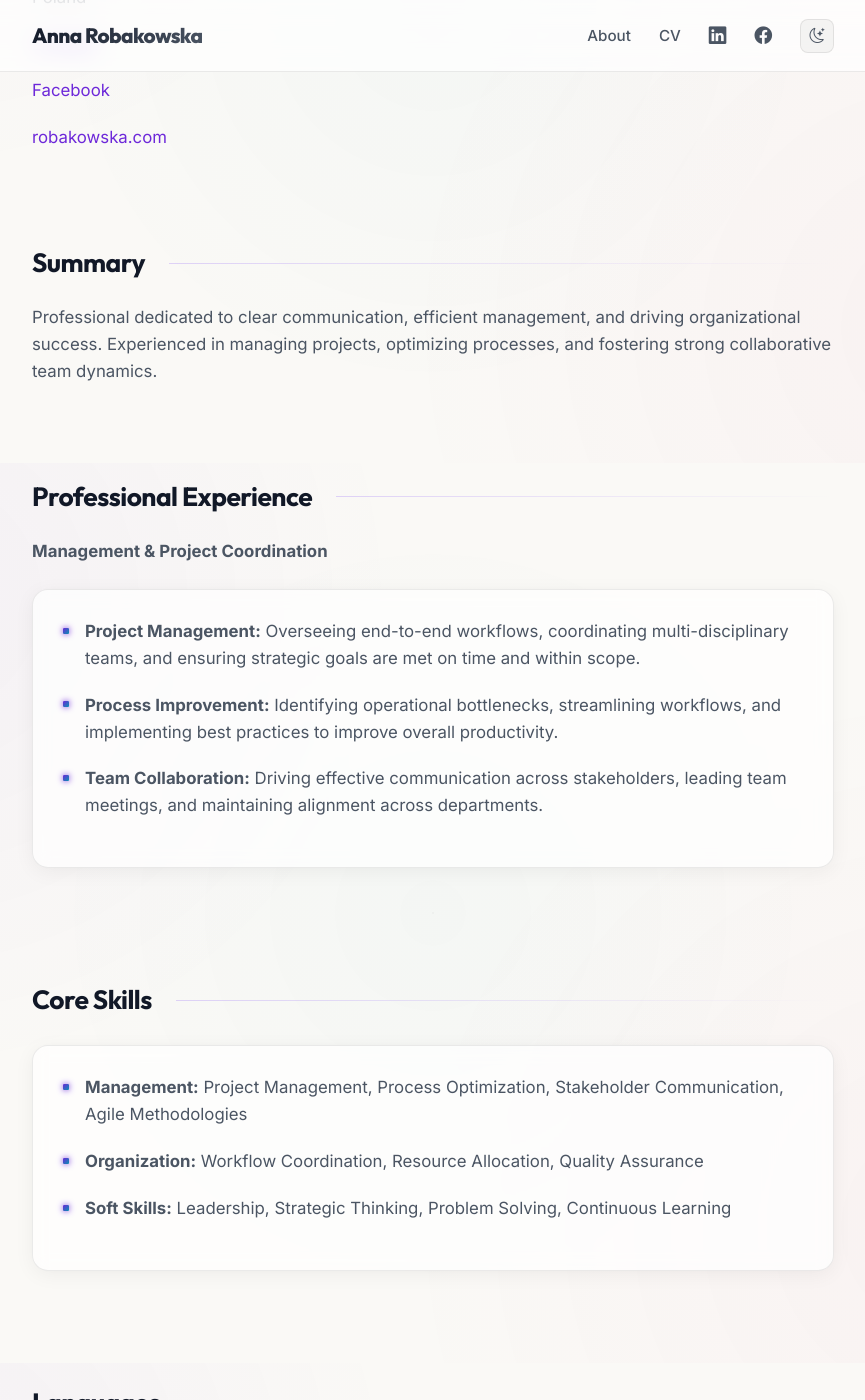
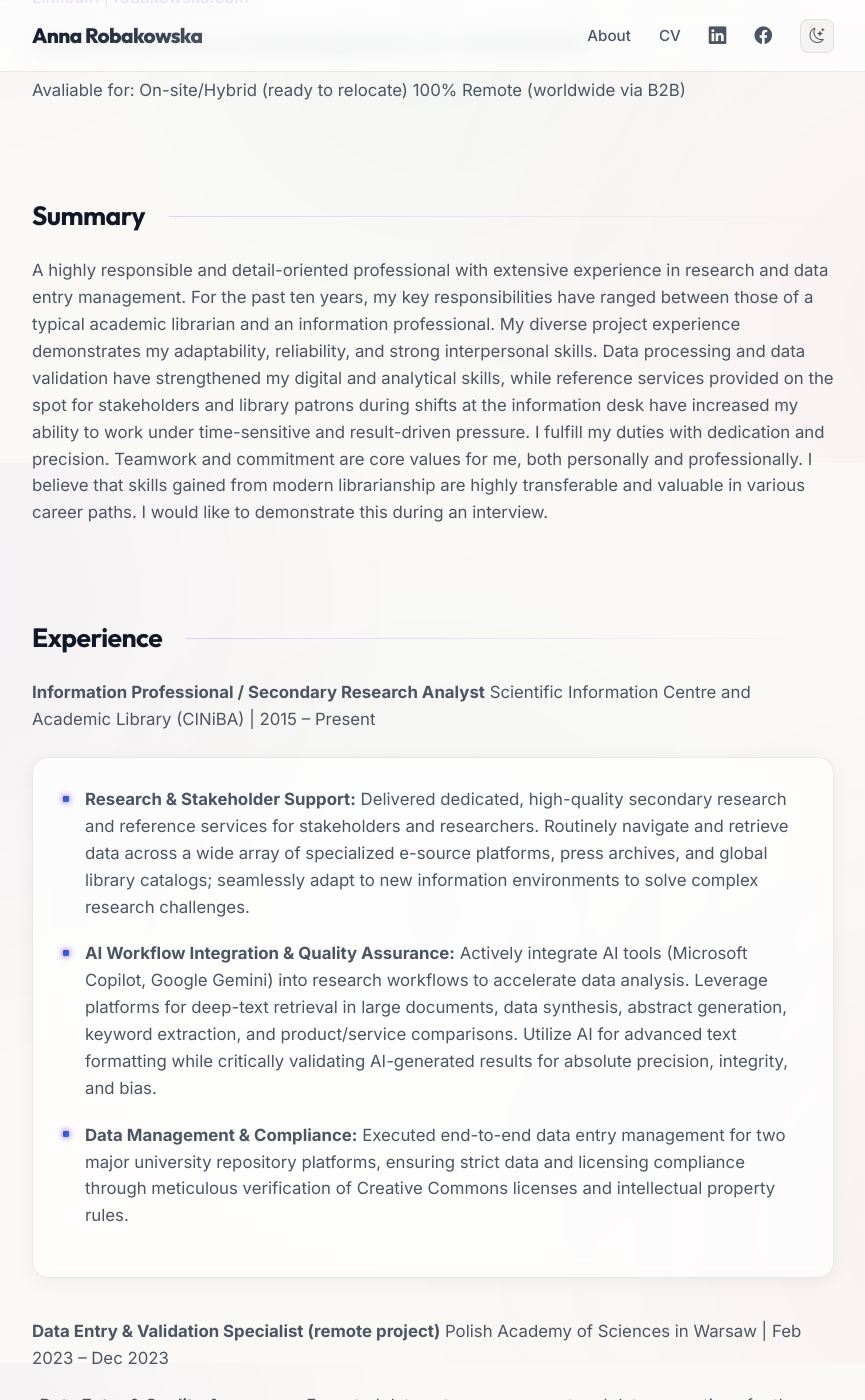
Before and after one commit to arobakowska/arobakowska.github.io, a Jekyll site: the page built from cv.md, in a window 1280 px wide and 1400 px high, scrolled down 437 px. Shown: the whole window, without its empty margins (207-1072 px from the left). Built offline with Jekyll 4.4.1, drawn with Linux system fonts in a browser that asks for light colours; our own code applies the rules of GitHub Pages for plain Markdown files; some of the changed text lies outside the part shown.

Commit message:
feat: enhance CV with detailed experience and skills; update contact information

```diff
--- a/cv.md
+++ b/cv.md
@@ -13,47 +13,90 @@ I agree to the processing of personal data provided in this document for realizi
 </div>
 
 # Anna Robakowska
+[LinkedIn](https://www.linkedin.com/in/anna-robakowska/) | [robakowska.com](https://robakowska.com)
 
-Poland
+Katowice, Poland
+anna.m.robakowska@outlook.com
++48 506 909 637
 
-[Linkedin](https://www.linkedin.com/in/anna-robakowska/)
-
-[Facebook](https://www.facebook.com/anna.magdalena.1984)
-
-[robakowska.com](https://robakowska.com)
+Avaliable for:
+On-site/Hybrid (ready to relocate)
+100% Remote (worldwide via B2B)
 
 <br>
 
 ## Summary
 
-Professional dedicated to clear communication, efficient management, and driving organizational success. Experienced in managing projects, optimizing processes, and fostering strong collaborative team dynamics.
+A highly responsible and detail-oriented professional with extensive experience in research and data entry management. For the past ten years, my key responsibilities have ranged between those of a typical academic librarian and an information professional. My diverse project experience demonstrates my adaptability, reliability, and strong interpersonal skills. Data processing and data validation have strengthened my digital and analytical skills, while reference services provided on the spot for stakeholders and library patrons during shifts at the information desk have increased my ability to work under time-sensitive and result-driven pressure. I fulfill my duties with dedication and precision. Teamwork and commitment are core values for me, both personally and professionally. I believe that skills gained from modern librarianship are highly transferable and valuable in various career paths. I would like to demonstrate this during an interview.
 
 <br>
 
-## Professional Experience
+## Experience
 
-**Management & Project Coordination**
+**Information Professional / Secondary Research Analyst**
+Scientific Information Centre and Academic Library (CINiBA) | 2015 – Present
 
-- **Project Management:** Overseeing end-to-end workflows, coordinating multi-disciplinary teams, and ensuring strategic goals are met on time and within scope.
+- **Research & Stakeholder Support:** Delivered dedicated, high-quality secondary research and reference services for
+stakeholders and researchers. Routinely navigate and retrieve data across a wide array of specialized e-source platforms,
+press archives, and global library catalogs; seamlessly adapt to new information environments to solve complex research
+challenges.
 
-- **Process Improvement:** Identifying operational bottlenecks, streamlining workflows, and implementing best practices to improve overall productivity.
+- **AI Workflow Integration & Quality Assurance:** Actively integrate AI tools (Microsoft Copilot, Google Gemini) into
+research workflows to accelerate data analysis. Leverage platforms for deep-text retrieval in large documents, data synthesis,
+abstract generation, keyword extraction, and product/service comparisons. Utilize AI for advanced text formatting while
+critically validating AI-generated results for absolute precision, integrity, and bias.
 
-- **Team Collaboration:** Driving effective communication across stakeholders, leading team meetings, and maintaining alignment across departments.
+- **Data Management & Compliance:** Executed end-to-end data entry management for two major university repository
+platforms, ensuring strict data and licensing compliance through meticulous verification of Creative Commons licenses and
+intellectual property rules.
+
+**Data Entry & Validation Specialist (remote project)**
+Polish Academy of Sciences in Warsaw | Feb 2023 – Dec 2023
+
+-**Data Entry & Quality Assurance:** Executed data entry management and data corrections for the CEJSH database.
+Performed data validation workflows, systematically verifying record sets for absolute accuracy, detail-oriented precision, and
+completeness.
+
+**Research & Data Analyst (remote project)**
+West Pomeranian University of Technology in Szczecin | Nov 2019 – Dec 2019 and Oct 2017 – Nov 2017
+
+-**Secondary Research & Data Collection:** Served as a contractor for the "Analysis of Polish scientific journals"
+Ministry of Science and Higher Education project, utilizing advanced analytical skills to collect and structure complex data on
+scientific journals and publishers.
+
+-**Reporting & Insights:** Conducted reporting processes for specified journals and publishers, transforming raw data into
+clear, organized, and reliable insights for project stakeholders.
+
+**Reference Librarian / Knowledge Management Specialist**
+Scientific Information Centre and Academic Library (CINiBA) | 2008 – 2015
+
+-**Instructional Design & Training Delivery:** Co-authored and developed an interactive e-learning course focused on
+boosting digital and information literacy; facilitated comprehensive group workshops and one-on-one training sessions to
+onboard new users.
+
+-**Deep-Dive Secondary Research:** Assisted clients with complex research needs by executing in-depth thematic
+research and targeted data retrieval across multiple specialized databases.
+
+-**Digital Asset Management & Data Processing:** Streamlined digitization and data processing workflows for
+institutional collections, utilizing specialized enterprise software and technical equipment to ensure data accuracy.
+
+-**Stakeholder Support & Reference Services:** Provided high-quality informational and reference support to a diverse
+user base, ensuring rapid and accurate resolution of inquiries. Managed end-to-end user requests, utilizing advanced search
+methodologies to locate critical resources and deliver structured information under tight timeframes.
+
 
 <div class="page-break"></div>
 
 <br>
 
-## Core Skills
+## Education
 
-- **Management:** Project Management, Process Optimization, Stakeholder Communication, Agile Methodologies
+- **2006 – 2008 | Master’s Degree** Library and Information Science (LIS), University of Silesia in Katowice
 
-- **Organization:** Workflow Coordination, Resource Allocation, Quality Assurance
-
-- **Soft Skills:** Leadership, Strategic Thinking, Problem Solving, Continuous Learning
+- **2003 – 2006 | Bachelor‘s Degree** Library and Information Science (LIS), University of Silesia in Katowice
 
 <br>
 
 ## Languages
 
-**Polish:** Native &nbsp;&nbsp;&nbsp; **English:** Professional Working Proficiency
+**Polish:** Native &nbsp;&nbsp;&nbsp; **English:** C1 &nbsp;&nbsp;&nbsp; **Spanish:** A1
```
